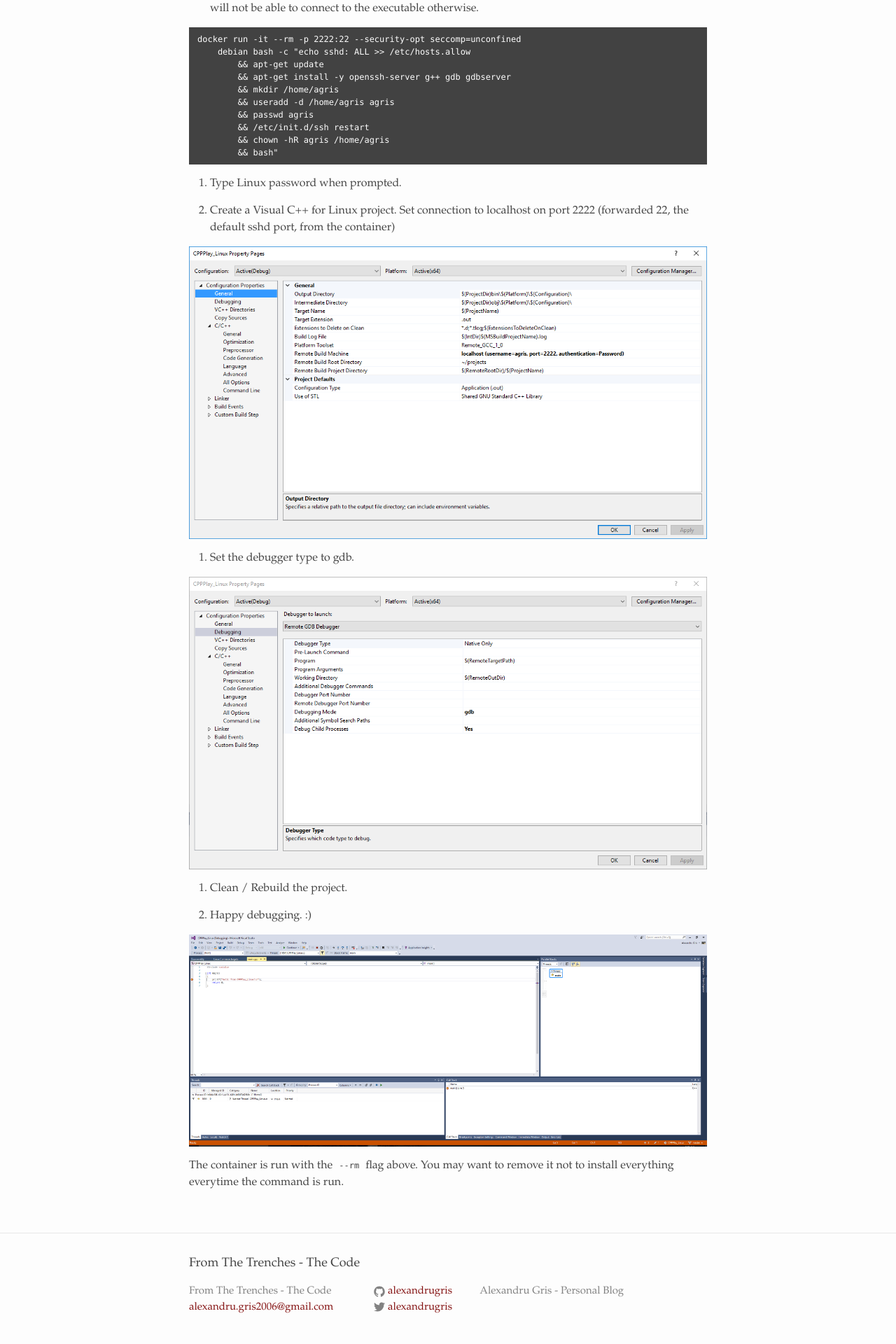
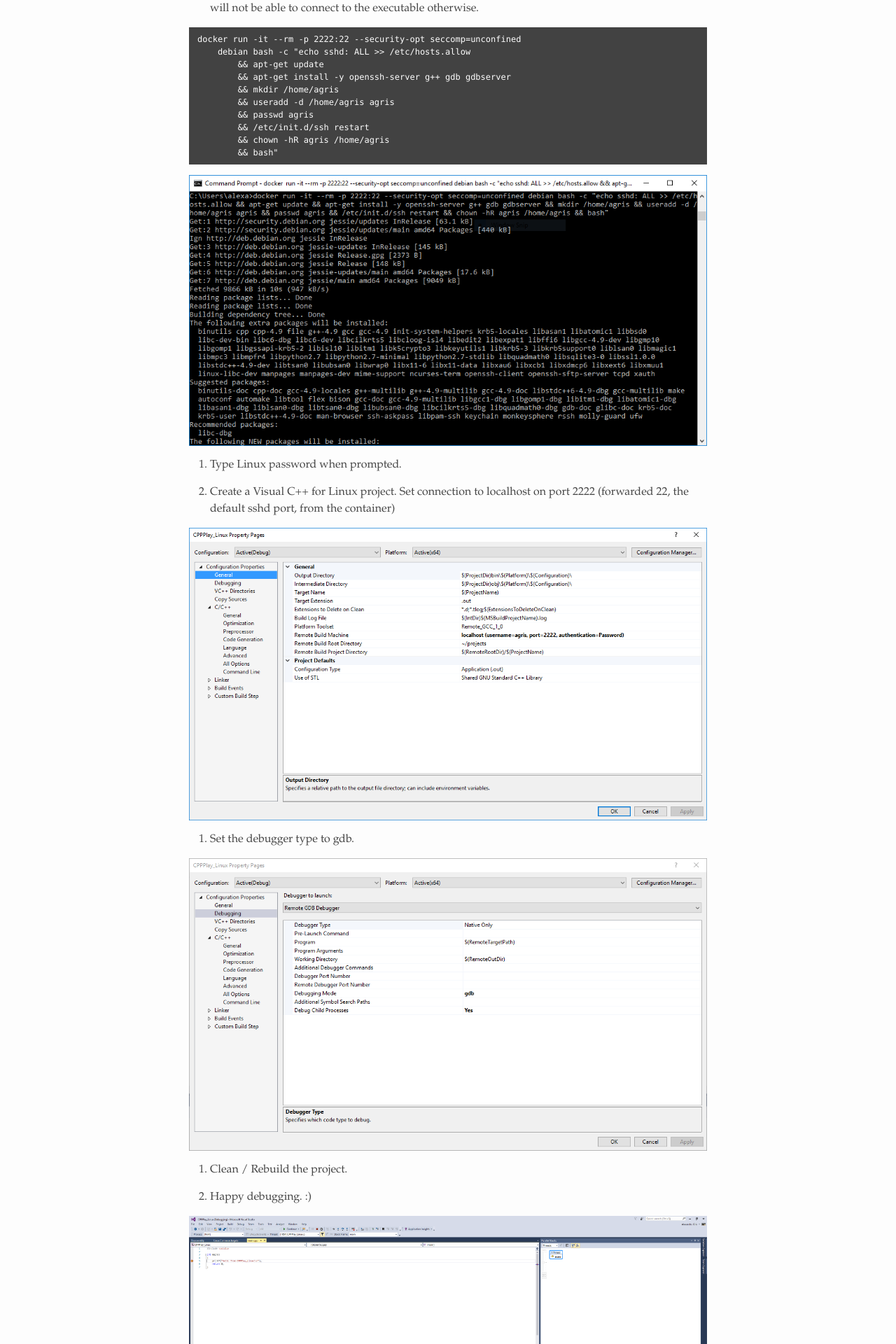
Before and after one commit to alexandrugris/my-jekyll-tech-blog, a Jekyll site: the page built from MyBlog/_posts/2017-02-25-Docker-Containers - 2.markdown, in a window 1280 px wide. Shown: the part 3904-5824 px from the top of the page at 70% size. Built offline with Jekyll 4.4.1, drawn with Linux system fonts in a browser that asks for light colours.

Commit message:
small changes

````diff
--- a/MyBlog/_posts/2017-02-25-Docker-Containers - 2.markdown
+++ b/MyBlog/_posts/2017-02-25-Docker-Containers - 2.markdown
@@ -86,6 +86,8 @@
         && bash"
 ```
 
+![Running the command above]({{site.url}}/assets/docker_2_8.png)
+
 2. Type Linux password when prompted.
 
 3. Create a Visual C++ for Linux project. Set connection to localhost on port 2222 (forwarded 22, the default sshd port, from the container)
````
